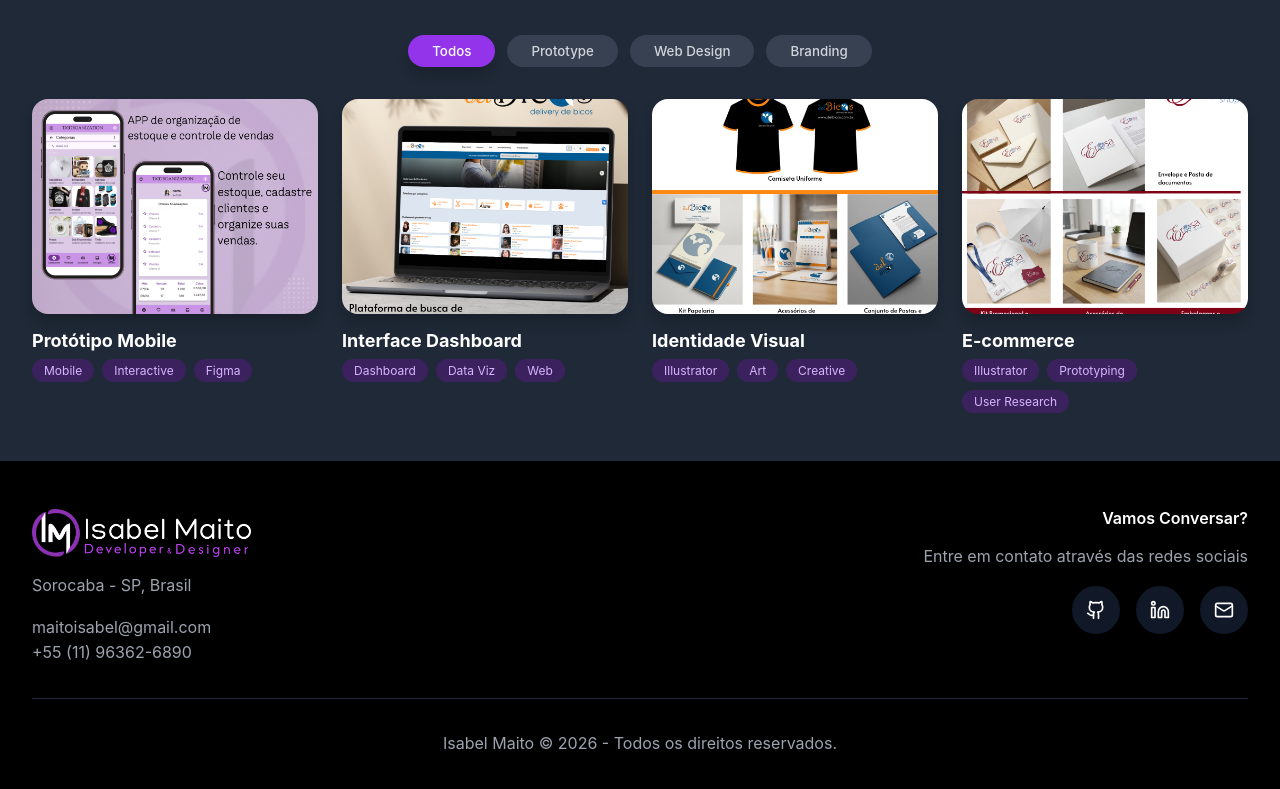
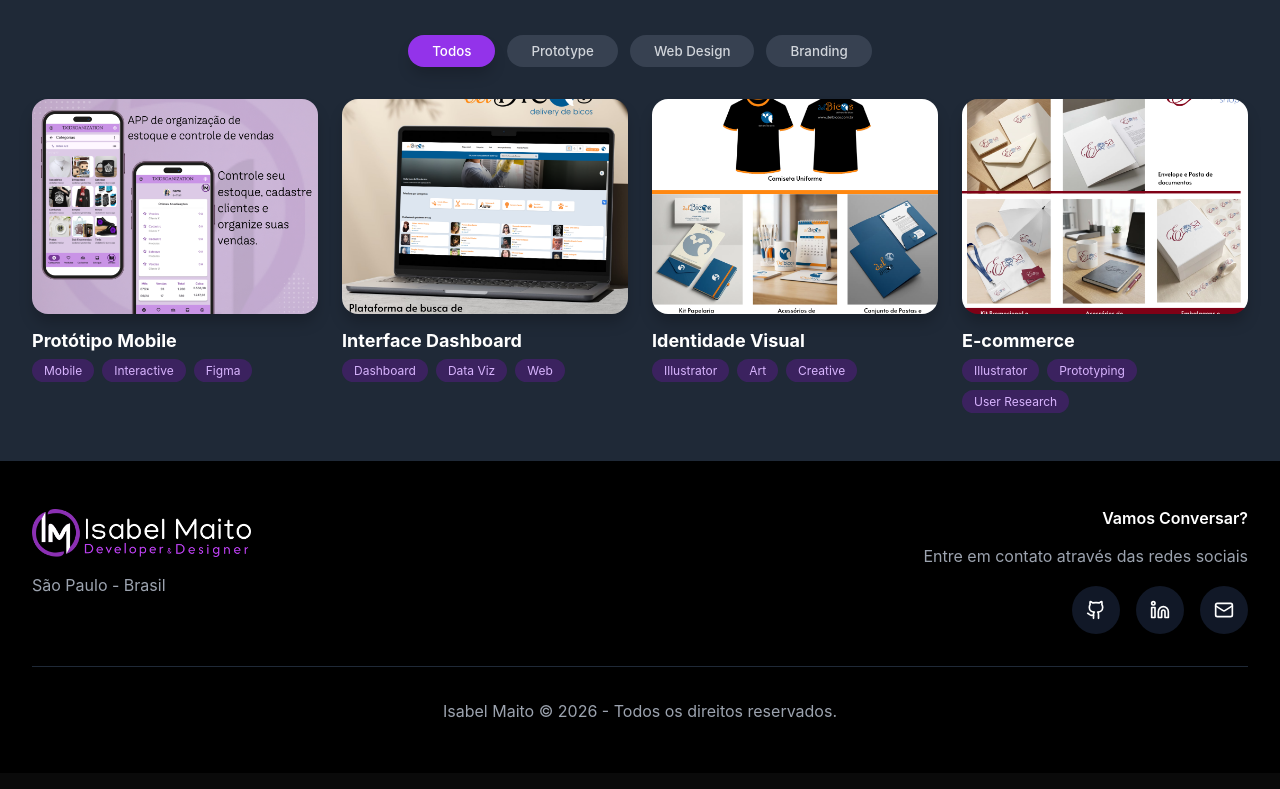
Before and after one commit to isabelmaito/Portfolio, a React (Vite) app: page / in a window 1280 px wide. Shown: the part 3852-4641 px from the top of the page. Built offline with nearby package versions, Linux system fonts and the light colour scheme.

Commit message:
feat: update footer component with new location and remove contact details

```diff
--- a/src/components/Footer.jsx
+++ b/src/components/Footer.jsx
@@ -1,5 +1,4 @@
-import { Github, Linkedin, Mail, Heart } from 'lucide-react';
-import logoHorizontal from '../assets/logoHorizontal.png';
+import { Github, Linkedin, Mail } from 'lucide-react';
 import logoHorizontalBranco from '../assets/logoHorizontalBranco.png';
 import './Footer.css';
 
@@ -19,14 +18,9 @@ export function Footer({ darkMode }) {
               />
             </div>
             <p className="footer-text footer-text-spaced">
-              Sorocaba - SP, Brasil
+              São Paulo - Brasil
             </p>
-            <p className="footer-text">
-              maitoisabel@gmail.com
-            </p>
-            <p className="footer-text">
-              +55 (11) 96362-6890
-            </p>
+
           </div>
 
           <div className="footer-right">
```
